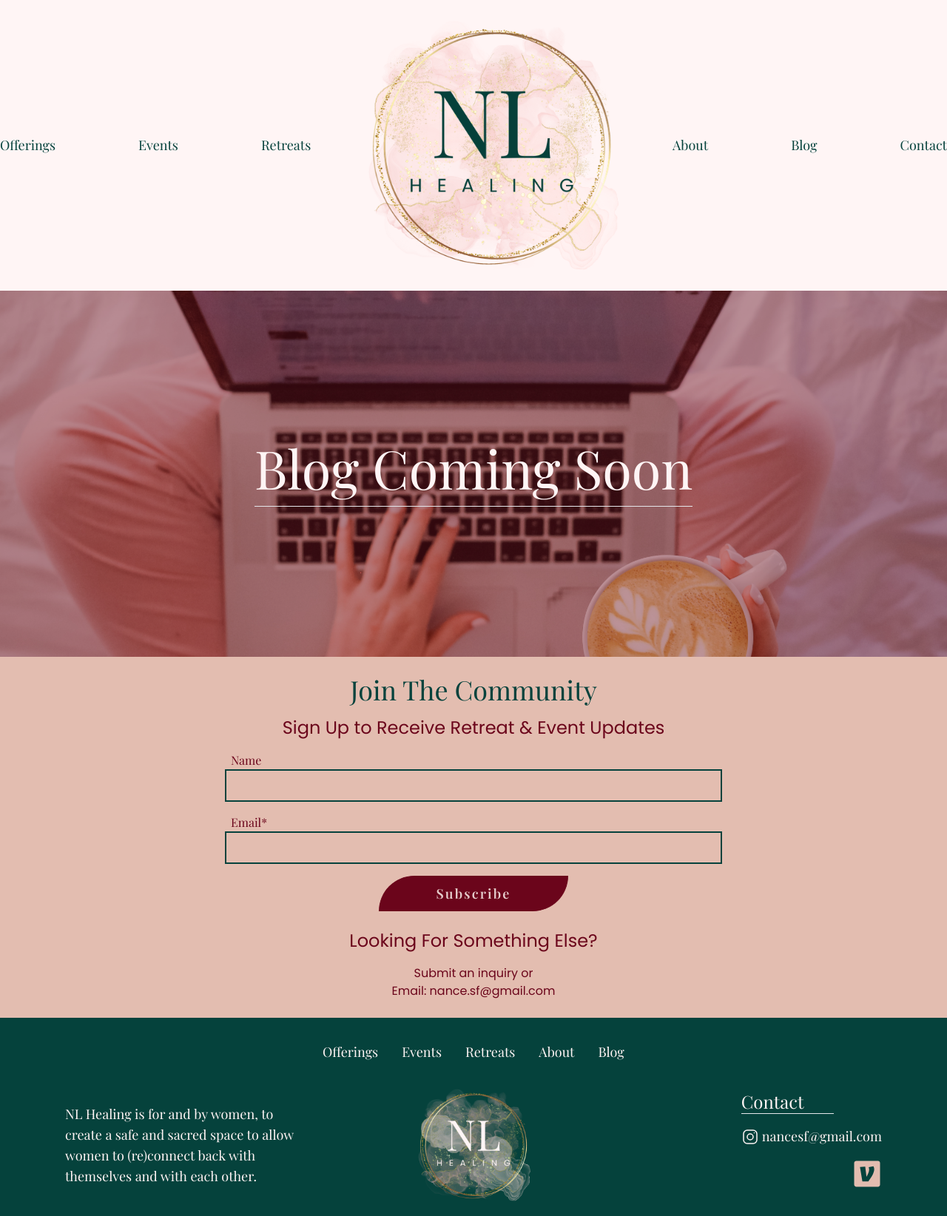
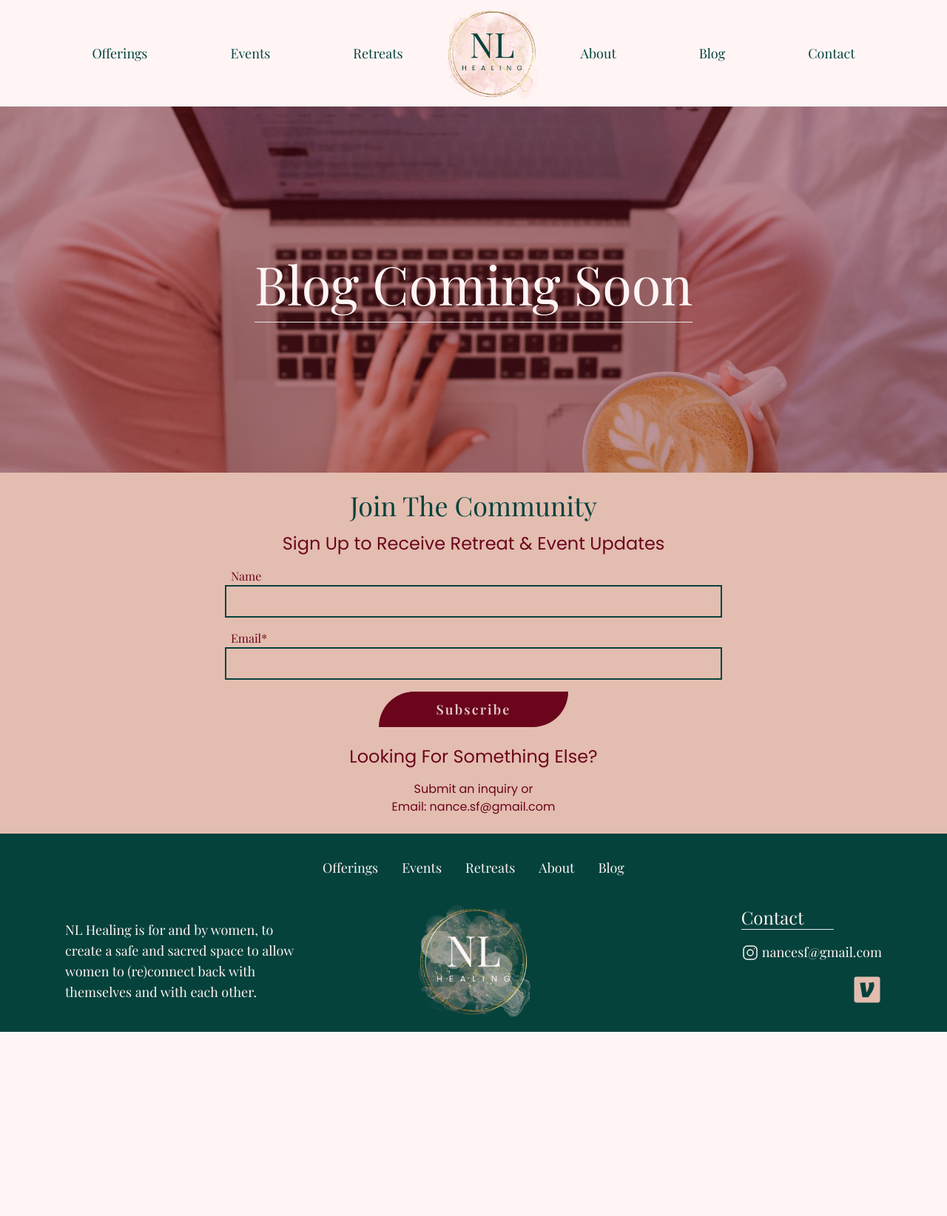
Before and after one commit to ViaSana/nl-healing, a Jekyll site: the page built from blog.html, in a window 1280 px wide. Shown: the whole page at 74% size. Built offline with Jekyll 4.4.1, drawn with Linux system fonts in a browser that asks for light colours; some web fonts are replaced; a style sheet for code colours, icons or effects is not loaded; after the commit the page ends 1395 px from its top, so only the background shows below that.

Commit message:
Update site_header.html

```diff
--- a/_includes/site_header.html
+++ b/_includes/site_header.html
@@ -23,7 +23,7 @@
       </div>
 
       <div class="">
-        <a href="/"><img src="/assets/images/logo_light-bg.png" alt="NL Healing Logo" class="aspect-square"></a>
+        <a href="/"><img src="/assets/images/logo_light-bg.png" alt="NL Healing Logo" class="aspect-square h-36"></a>
       </div>
 
       <div class="flex lg:pl-12 md:pl-4 lg:space-x-28 md:space-x-16">
@@ -38,7 +38,7 @@
     <div class="relative flex w-full md:hidden">
       <!-- Logo -->
       <div>
-        <a href="/"><img class="w-auto px-4 max-h-32 aspect-square" src="/assets/images/logo_light-bg.png"></img></a>
+        <a href="/"><img class="px-4 aspect-square" src="/assets/images/logo_light-bg.png"></img></a>
       </div>
       <div class="flex items-center justify-end w-full">
           <div class="mr-4 space-y-2">
```
